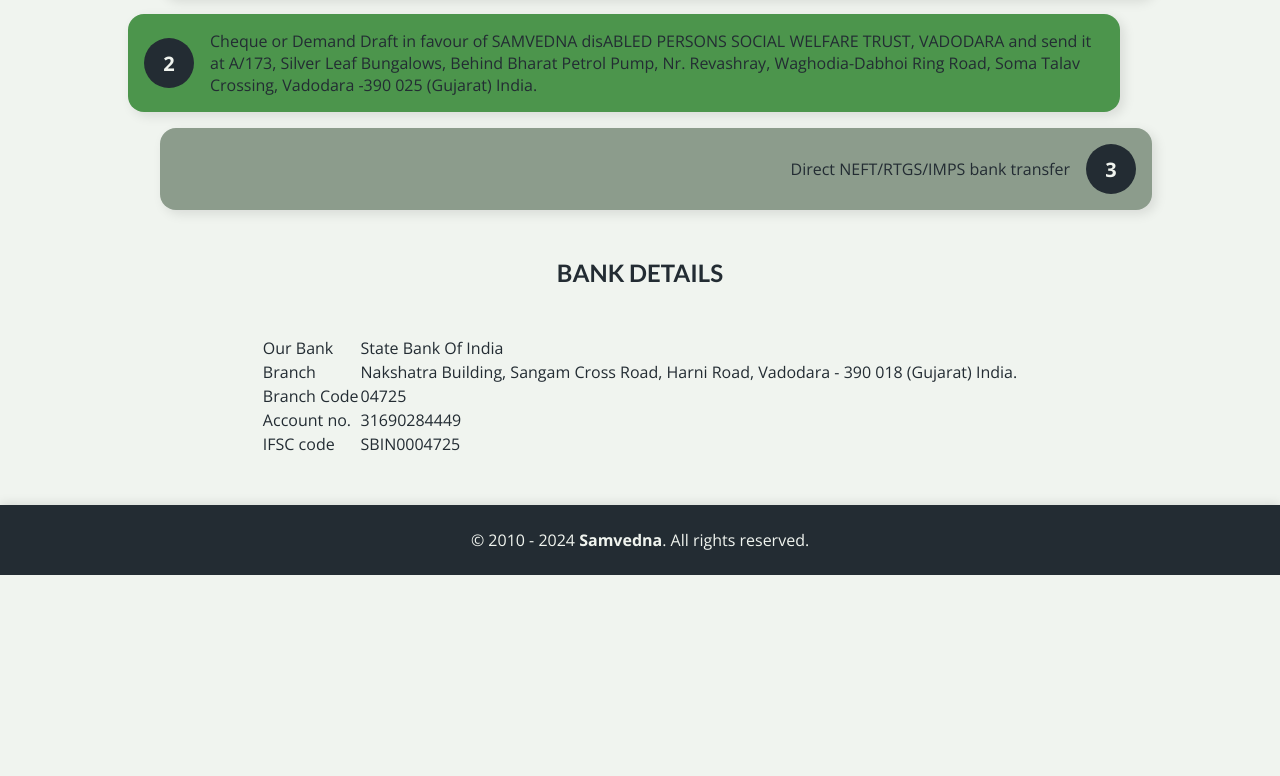
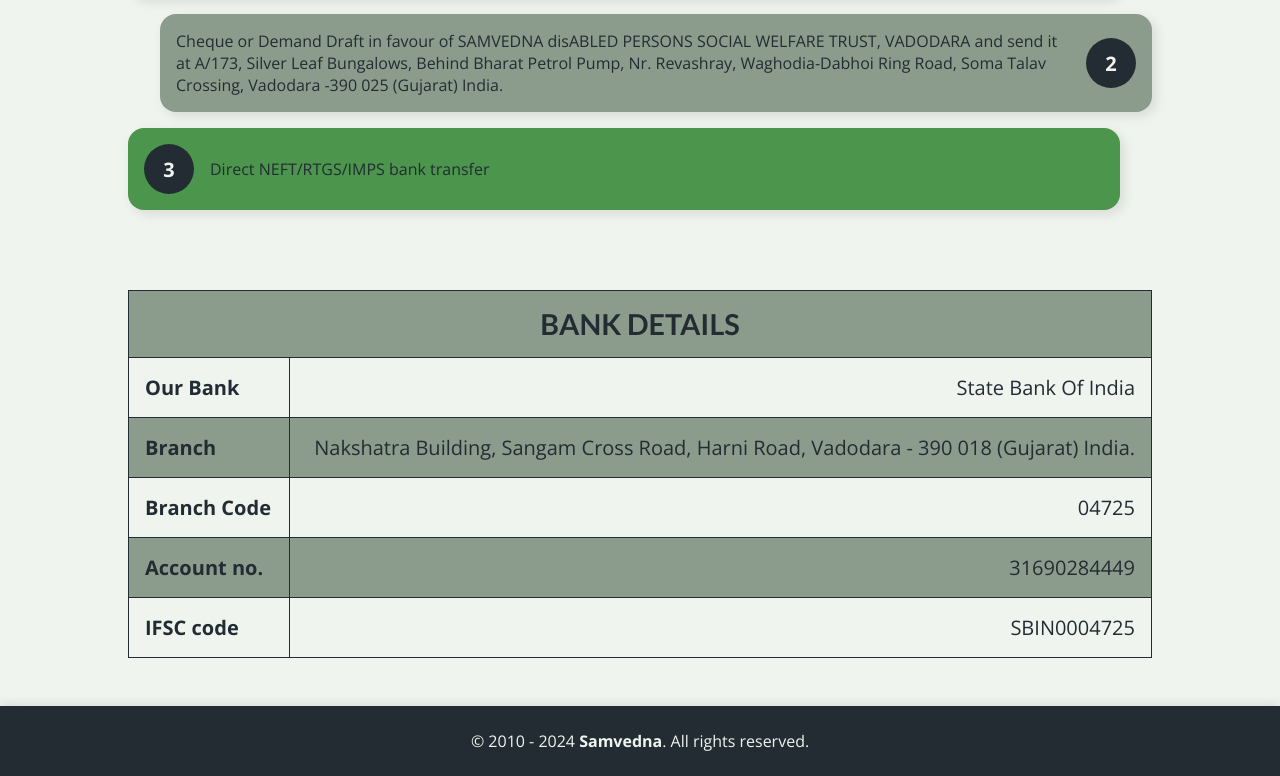
Before and after one commit to ThankiAshish/MySamvedna, a React (Vite) app in the folder client/: page /donate in a window 1280 px wide. Shown: the part 1419-2195 px from the top of the page. Before the commit the page ends 1994 px from the top, so only its background shows below. Built offline with nearby package versions, Linux system fonts and the light colour scheme.

Commit message:
Donate Page Complete

```diff
--- a/client/src/assets/styles/style.css
+++ b/client/src/assets/styles/style.css
@@ -669,6 +669,46 @@
   color: var(--highlight);
 }
 
+table {
+  width: 100%;
+  border-collapse: collapse;
+  margin-top: 2rem;
+}
+
+thead tr {
+  border: 1px solid var(--text);
+  background: var(--secondary) !important;
+}
+
+thead th {
+  padding: 1rem;
+  font-size: 1.2rem;
+  font-weight: 500;
+}
+
+table td {
+  padding: 1rem;
+  border: 1px solid var(--text);
+  font-size: 20px;
+}
+
+table tr:nth-child(even) {
+  background: var(--secondary);
+}
+
+table tr:nth-child(odd) {
+  background: var(--background);
+}
+
+table td:first-child {
+  font-weight: 700;
+  color: var(--text);
+}
+
+table td:last-child {
+  text-align: right;
+}
+
 /* Pages > Login */
 /* Pages > Register */
 .login-type-container,
--- a/client/src/pages/Donate.jsx
+++ b/client/src/pages/Donate.jsx
@@ -58,11 +58,9 @@
             following methods:
           </p>
           <ol>
-            <Link></Link>
             <li className="donate-now-list-item flex-list">
+              <Link to="https://www.payumoney.com/paybypayumoney/#/A5CFF1F49EB0F1000EFE26FF3757C90B">
                 Secure Online Donation
-              <Link to="https://www.payumoney.com/paybypayumoney/#/A5CFF1F49EB0F1000EFE26FF3757C90B">
-                Donate
               </Link>
             </li>
             <li className="donate-now-list-item">
@@ -76,8 +74,16 @@
               Direct NEFT/RTGS/IMPS bank transfer
             </li>
           </ol>
+
+          <table>
+            <thead>
+              <tr>
+                <th colSpan="2">
                   <h2>BANK DETAILS</h2>
-          <table>
+                </th>
+              </tr>
+            </thead>
+            <tbody>
               <tr>
                 <td>Our Bank</td>
                 <td>State Bank Of India</td>
@@ -101,6 +107,7 @@
                 <td>IFSC code</td>
                 <td>SBIN0004725</td>
               </tr>
+            </tbody>
           </table>
         </section>
       </div>
```
Lines whose indentation alone changed are shown as unchanged.
